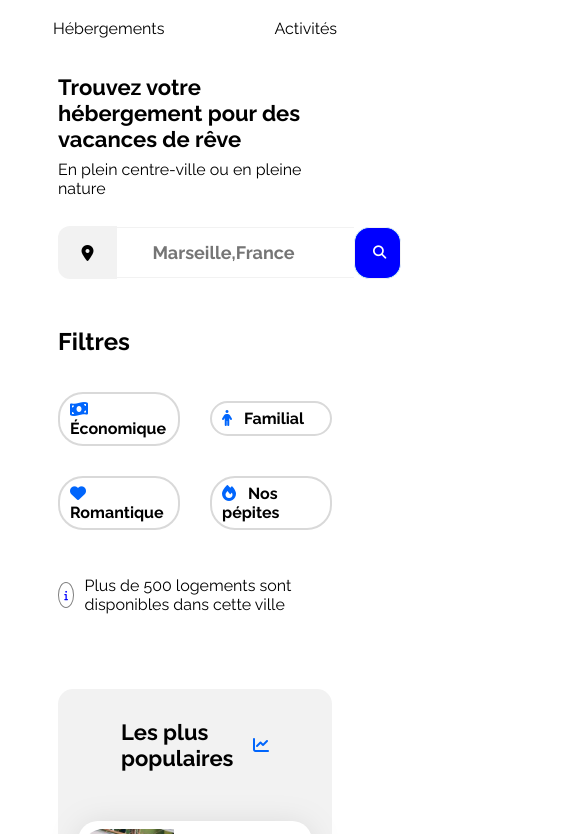
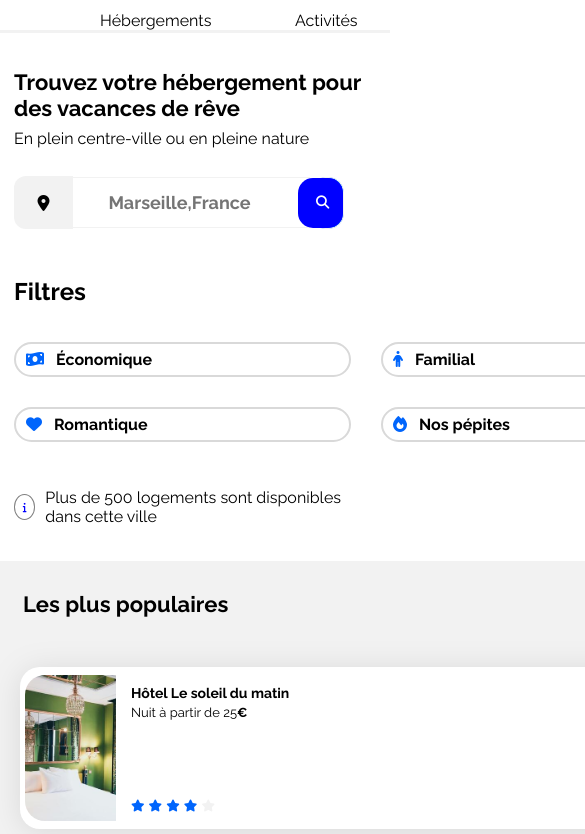
Before and after one commit to manon8313/p3-booki, a plain HTML site: page index.html in a window 390 px wide. Shown: the part 58-892 px from the top of the page, 585 px wide, since content can reach past the window. Drawn offline with Linux system fonts and the light colour scheme.

Commit message:
responsive fini

```diff
--- a/css/style.css
+++ b/css/style.css
@@ -424,6 +424,7 @@ section#hebergement-marseille{
     background-color: #FFFFFF;
     box-shadow: 0px 2px 5px #c1c1c1;
     border-radius: 20px;
+    height:100%;
 }
 
 #activites .image-marseille .legende{
@@ -541,6 +542,19 @@ footer ul li{
 /* Small devices (phones, less than 768px) */
 @media screen and (max-width: 767.98px) {
     /* ... */
+    .main-container{
+        padding:0px;
+    }
+
+    body{
+        margin:0px;
+    }
+
+
+    #section1{
+        margin: 0px 14px;
+    }
+
     header{
         flex-direction: column;
         align-items: center;
@@ -554,19 +568,28 @@ footer ul li{
         display: flex;
         flex-direction: column;
         align-items: center;
-        gap: 15px;
+        width: 100%;
     }
 
     nav ul{
-        gap: 110px;
+        width: 100%;
+        gap: 0px;
     }
 
     nav a:hover{
         color:#0065FC;
         border-bottom: 3px solid #0065FC;
+        border-top: none;
     }
 
+    nav li{
+        width: 50%;
+        border-bottom: 3px solid #f2f2f2;
+    }
 
+    nav ul a{
+        margin-left: 100px;
+    }
 
 
     input#bouton{
@@ -582,6 +605,7 @@ footer ul li{
         background-color: blue;
         color: white;
         border-radius: 15px;
+        margin-left: -13px;
     }
 
     button#loupe{
@@ -596,6 +620,7 @@ footer ul li{
     #section1 .filter ul{
         display: grid;
         grid-template-columns: repeat(2, 2fr);
+        width: 44em;
     }
 
     section#hebergement-marseille{
@@ -619,10 +644,11 @@ footer ul li{
     .populaires{
         order:1;
         margin-top: 35px;
+        border-radius: 0px;
     }
 
     .populaires-title{
-        width:54%;
+        width:94%;
     }
 
 
@@ -630,8 +656,15 @@ footer ul li{
         display:grid;
     }
 
+    .populaires-cards .card {
+        justify-content: stretch;
+        width: calc(100em - 881px);
+    }
+
+    .populaires-cards a{
 
 
+    }
 
     #activites div.grid{
         grid-template-columns: repeat(1, 1fr);
```
